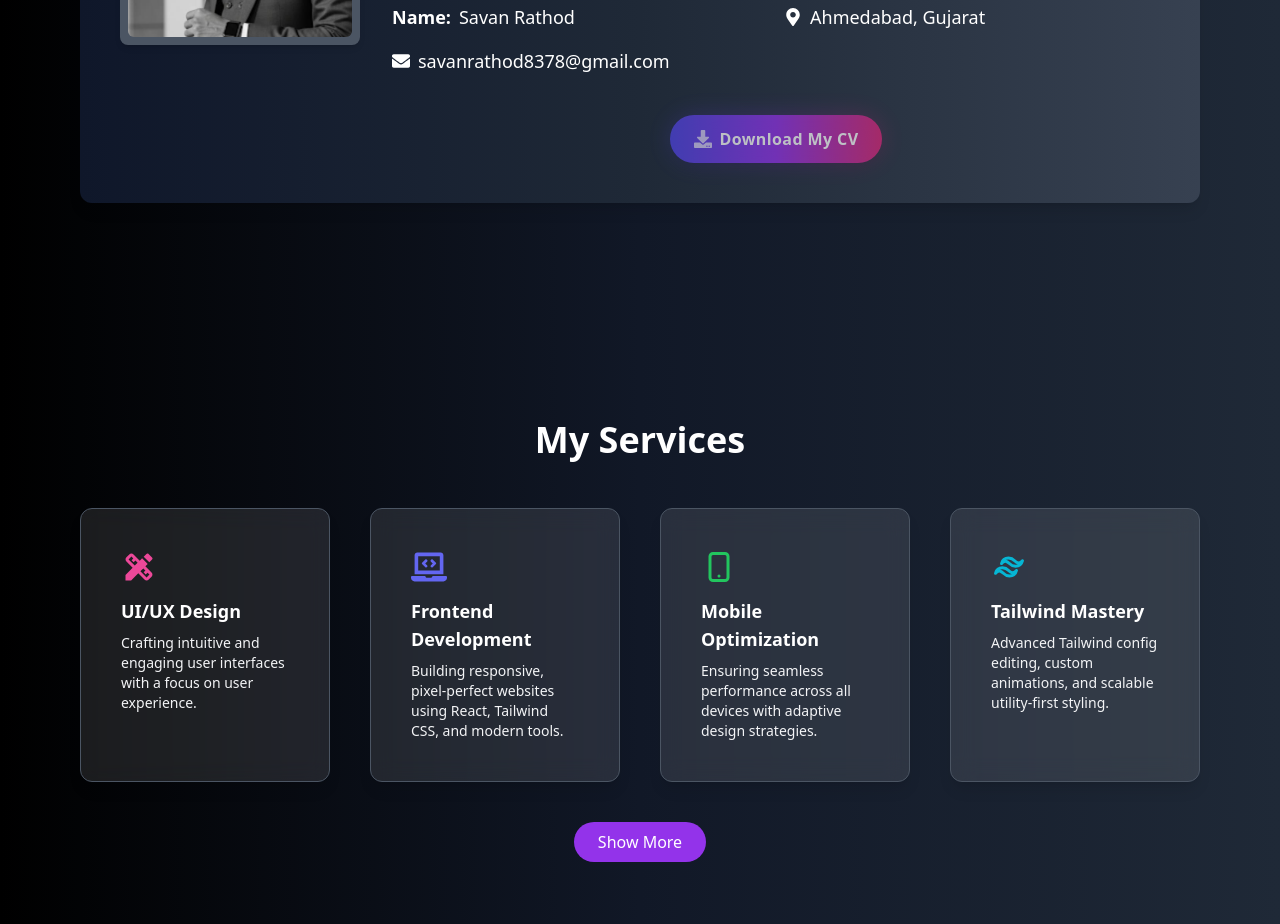
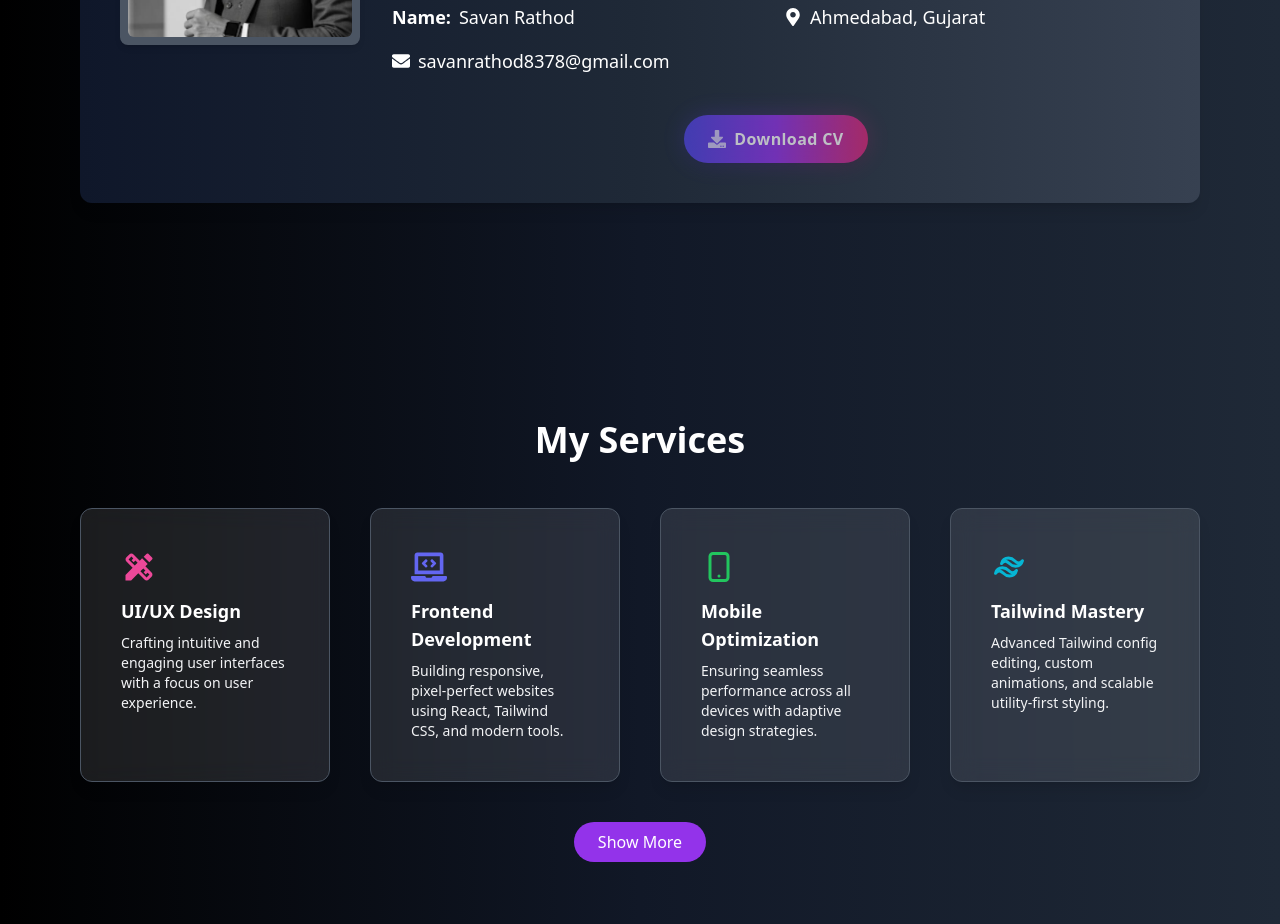
Before and after one commit to savan1127/myportfolio, a React (Vite) app: page / in a window 1280 px wide. Shown: the part 1260-2184 px from the top of the page. Built offline with nearby package versions, Linux system fonts and the light colour scheme.

Commit message:
Update About.jsx

```diff
--- a/src/sections/About.jsx
+++ b/src/sections/About.jsx
@@ -78,7 +78,7 @@ const About = () => {
   className="relative inline-flex items-center gap-2 px-6 py-3 rounded-full font-semibold tracking-wide text-white bg-gradient-to-r from-indigo-600 via-purple-600 to-pink-600 shadow-lg transition-transform duration-300 hover:scale-105 hover:shadow-xl animate-pulse"
 >
   <FaDownload className="text-lg" />
-  <span className="z-10">Download My CV</span>
+  <span className="z-10">Download CV</span>
 
 
   {/* Glow Ring Animation */}
```
